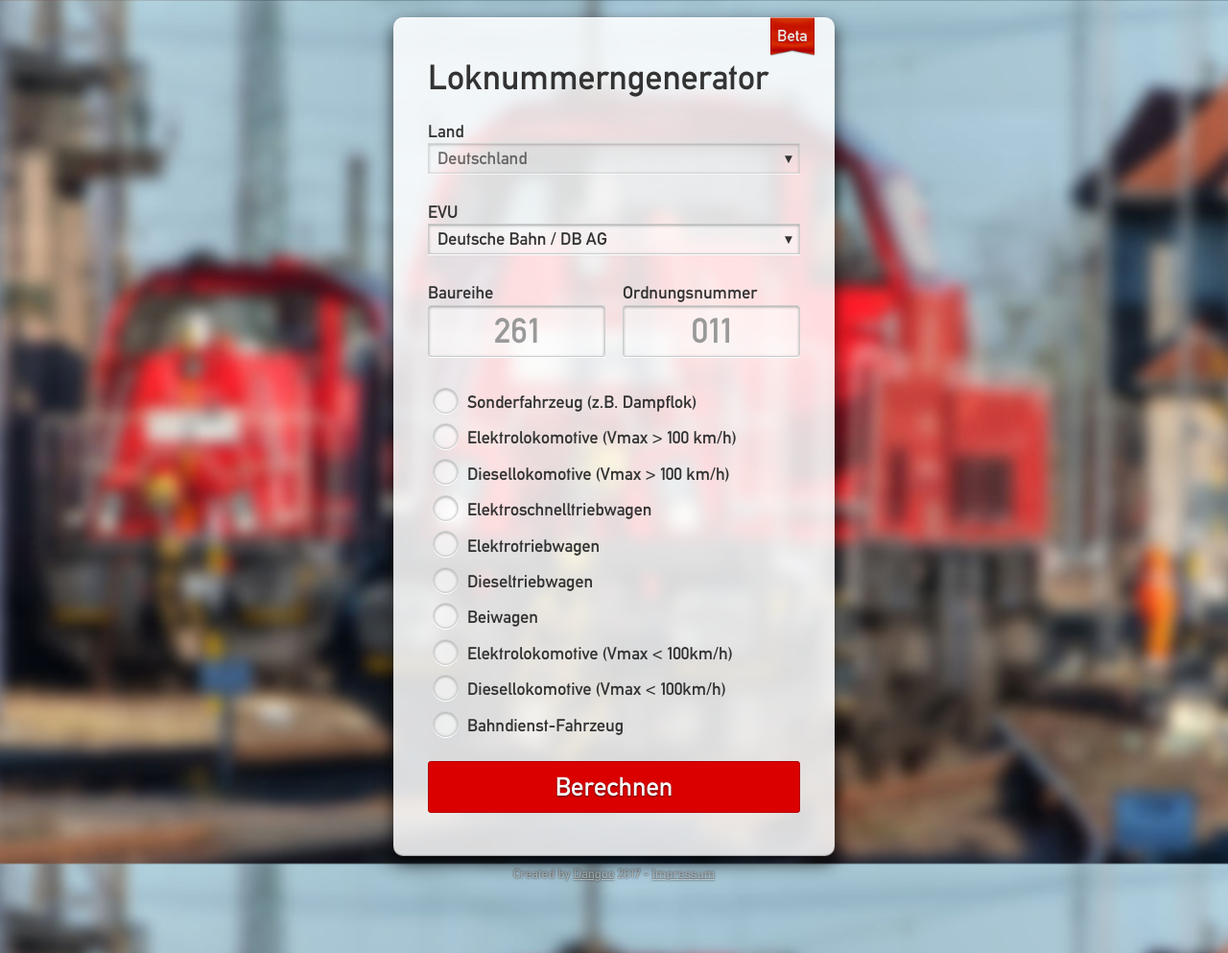
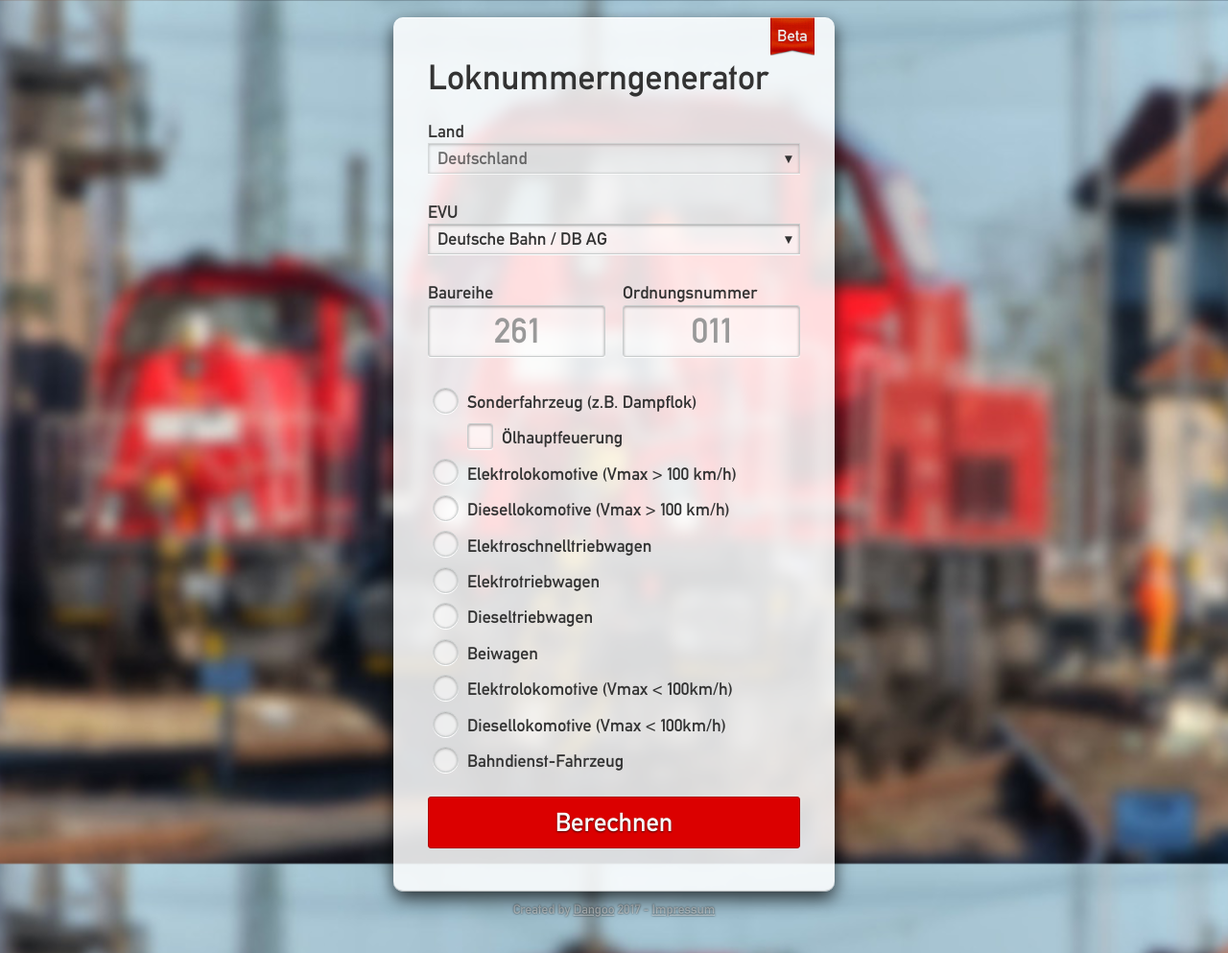
Before and after one commit to Dangoo/toolz, a Jekyll site: the page built from index.html, in a window 1280 px wide. Shown: the whole page at 96% size. Built offline with Jekyll 4.4.1, drawn with Linux system fonts in a browser that asks for light colours.

Commit message:
feat(components): Added input type checkbox

```diff
--- /dev/null
+++ b/_includes/binaryInputWithLabel.html
@@ -0,0 +1,8 @@
+{% comment %}Calculating uniquie ID for radio.{% endcomment %}
+{% capture binariInputID %}radio_{% increment radioCounter %}{% endcapture %}
+
+<label class="binary-input-with-label{% if include.nested %} binary-input-with-label--nested{% endif %}">
+    <input type="{{include.type}}" class="binary-input_native" name="{{include.name}}" id="{{include.binariInputID}}" value="{{include.value}}" required />
+    <span class="binary-input_custom"></span>
+    <span class="binary-input_label">{{include.label}}</span>
+</label>
--- a/_includes/radioWithLabel.html
+++ /dev/null
@@ -1,8 +0,0 @@
-{% comment %}Calculating uniquie ID for radio.{% endcomment %}
-{% capture radioID %}radio_{% increment radioCounter %}{% endcapture %}
-
-<label class="radio-with-label">
-    <input type="radio" class="radio_native" name="{{include.name}}" id="{{include.radioID}}" value="{{include.value}}" required />
-    <span class="radio_custom"></span>
-    <span class="radio_label">{{include.label}}</span>
-</label>
--- a/css/main.css
+++ b/css/main.css
@@ -193,7 +193,7 @@ h1 {
 
 input,
 .select_native,
-.radio_native + .radio_custom {
+.binary-input_native + .binary-input_custom {
     box-sizing: border-box;
     background: rgba(255, 255, 255, 0.5);
     box-shadow: inset 0 1px 3px rgba(0,0,0,0.35), 0 1px 0 #fff;
@@ -207,7 +207,7 @@ input,
 
 input:focus,
 .select_native:focus,
-.radio_native:focus + .radio_custom {
+.binary-input_native:focus + .binary-input_custom {
     border-color: currentColor;
 }
 
@@ -308,13 +308,17 @@ ul.checklist {
     display: block;
 }
 
-.radio-with-label {
+.binary-input-with-label {
     display: flex;
     align-items: flex-start;
     padding: 5px;
 }
 
-.radio_native {
+.binary-input-with-label--nested {
+    padding-left: calc(2em + 5px);
+}
+
+.binary-input_native {
     -webkit-appearance: none;
     appearance: none;
     position: absolute;
@@ -324,56 +328,68 @@ ul.checklist {
     cursor: pointer;
 }
 
-.radio_custom {
+.binary-input_custom {
     flex-grow: 0;
     flex-shrink: 0;
     cursor: pointer;
     -webkit-appearance: none;
-    border-radius: 50%;
     display: inline-flex;
     width: 1.5em;
     height: 1.5em;
+    border-radius: 3px;
+    color: #333;
     align-items: center;
     justify-content: center;
 }
 
-.radio_custom:after {
+.binary-input_custom::after {
     content: '';
-    width: 50%;
-    height: 50%;
-    border-radius: 50%;
-    background: #333;
     transform-origin: 50%;
     transform: scale(0);
     transition: transform .1s ease-in;
 }
 
-.radio_native:checked + .radio_custom:after {
+.binary-input_native[type=radio] + .binary-input_custom {
+    border-radius: 50%;
+}
+
+.binary-input_native[type=radio] + .binary-input_custom::after {
+    width: 50%;
+    height: 50%;
+    border-radius: 50%;
+    background: currentColor;
+}
+
+.binary-input_native[type=checkbox] + .binary-input_custom::after {
+    content: '✔';
+}
+
+.binary-input_native:checked + .binary-input_custom::after {
     transform: scale(1);
 }
 
-.radio_custom:active {
+.binary-input_custom:active {
     box-shadow: inset 0 1px 3px rgba(0,0,0,0.5), 0 1px 0 #fff;
 }
 
-.radio_label {
+.binary-input_label {
     cursor: pointer;
     margin-top: .125em;
     margin-left: .5em;
 }
 
-.radio-with-label {
+.binary-input-with-label {
     -webkit-tap-highlight-color: rgba(0,0,0,0);
 }
 
-.radio_label,
+.binary-input_label,
 .meta-bar a {
     transition: transform .1s ease-in;
     transform-origin: 0 50%;
 }
 
-.radio_native:focus ~ .radio_label,
-.radio_label:hover,
+.binary-input_native:focus ~ .binary-input_label,
+.binary-input_label:hover,
 .meta-bar a:hover {
     transform: scale(1.05);
 }
--- a/index.html
+++ b/index.html
@@ -42,13 +42,25 @@ title: Toolz – HOME
                 %}
             </div>
             <ul class="checklist">
-                {% for radio in site.data.locoClassCodes.options %}
+                {% for item in site.data.locoClassCodes.options %}
                     <li>
-                        {% include radioWithLabel.html
+                        {% include binaryInputWithLabel.html
+                            type='radio'
                             name=site.data.locoClassCodes.name
-                            value=radio.value
-                            label=radio.label
+                            value=item.value
+                            label=item.label
                         %}
+                        {% if item.options %}
+                            {% for subitem in item.options %}
+                                {% include binaryInputWithLabel.html
+                                    type='checkbox'
+                                    name=subitem.name
+                                    value=subitem.value
+                                    label=subitem.label
+                                    nested=true
+                                %}
+                            {% endfor %}
+                        {% endif %}
                     </li>
                 {% endfor %}
             </ul>
```
Also changed, not shown: _data/locoClassCodes.json (+8 -1 lines).
